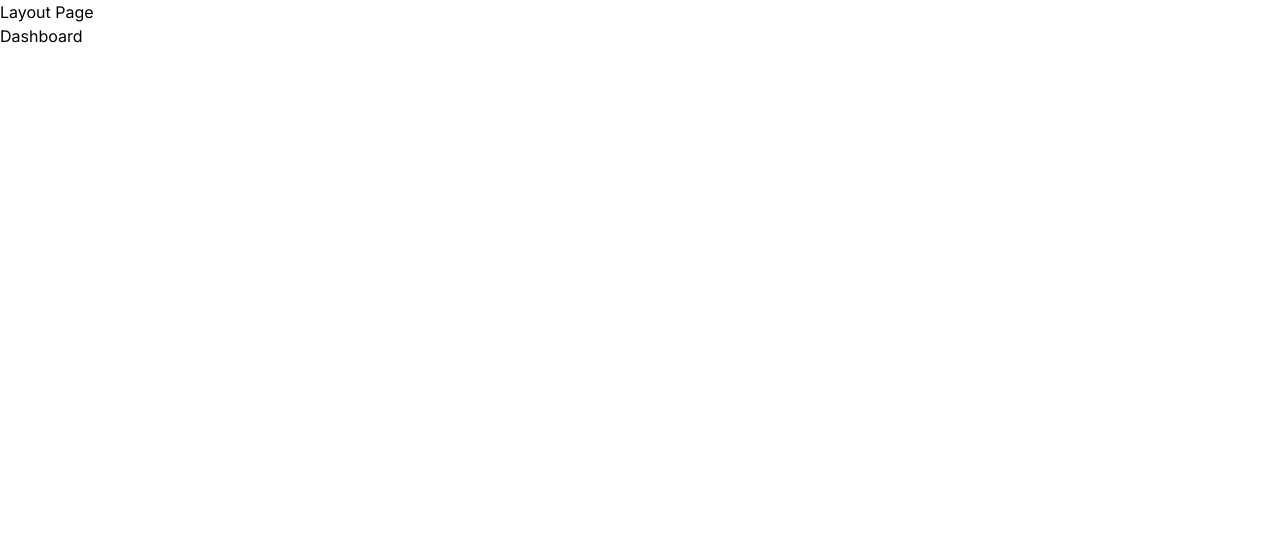
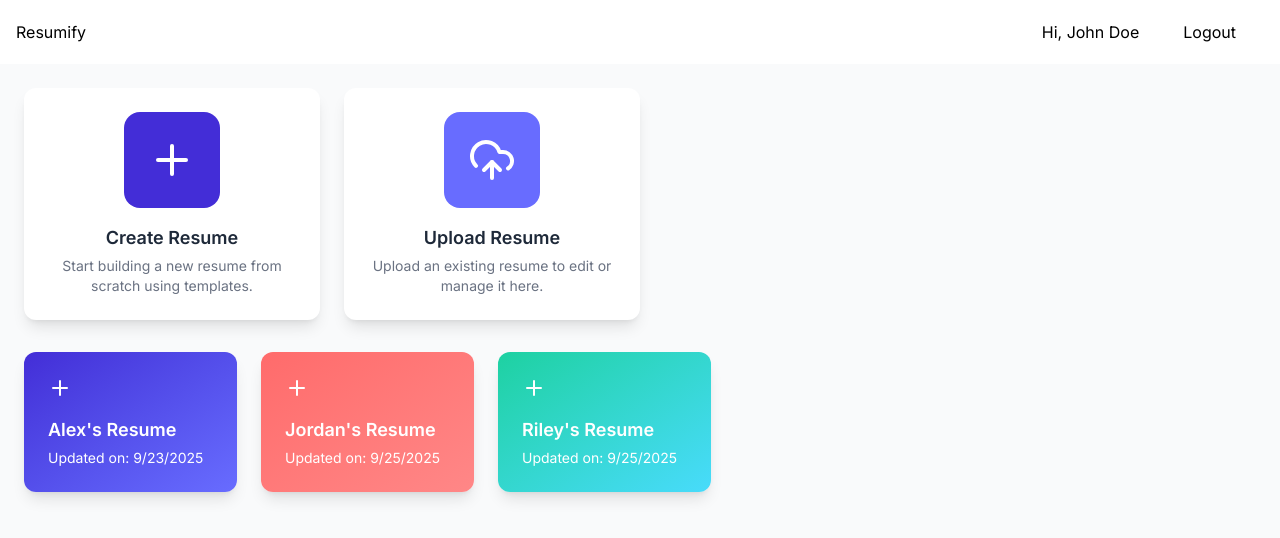
Before and after one commit to jobayerimtiaz/resumify-client, a React (Vite) app: page /app in a window 1280 px wide. Shown: the top 538 px of the page. Built offline with nearby package versions, Linux system fonts and the light colour scheme.

Commit message:
Dashboard created

```diff
--- /dev/null
+++ b/src/components/Navbar.jsx
@@ -0,0 +1,25 @@
+import { Link, useNavigate } from "react-router-dom";
+
+const Navbar = () => {
+  const user = { name: "John Doe" };
+  const navigate = useNavigate();
+  const logoutUser = () => {
+    navigate("/");
+  };
+  return (
+    <div className="shadow bg-white">
+      <nav className="flex items-center justify-between mx-auto px-4 py-3.5 ">
+        <Link to="/">
+          <h1>Resumify</h1>
+        </Link>
+        <div className="flex items-center gap-4">
+          <p>Hi, {user?.name}</p>
+          <button onClick={logoutUser} className="px-7 py-1.5">
+            Logout
+          </button>
+        </div>
+      </nav>
+    </div>
+  );
+};
+export default Navbar;
--- a/src/index.css
+++ b/src/index.css
@@ -4,3 +4,9 @@
 * {
   font-family: "Inter", sans-serif;
 }
+
+.input-field {
+  @apply w-full px-4 py-3 rounded-lg border border-gray-300
+           focus:border-[#432DD7] focus:ring-2 focus:ring-[#432DD7]/20
+           outline-none transition duration-200 text-gray-900 bg-white;
+}
--- a/src/pages/Dashboard.jsx
+++ b/src/pages/Dashboard.jsx
@@ -1,4 +1,134 @@
+import { useEffect, useState } from "react";
+import { dummyResumeData } from "../assets/assets";
+import {
+  Plus,
+  PencilIcon,
+  TrashIcon,
+  UploadCloudIcon,
+  XIcon,
+} from "lucide-react";
+import { useNavigate } from "react-router-dom";
+
 const Dashboard = () => {
-  return <div>Dashboard</div>;
+  const colors = [
+    "from-[#432DD7] to-[#686CFF]",
+    "from-[#FF6B6B] to-[#FF8787]",
+    "from-[#1DD1A1] to-[#48DBFB]",
+    "from-[#FFD93D] to-[#FFAD69]",
+    "from-[#6C5CE7] to-[#A29BFE]",
+    "from-[#FF9F43] to-[#FFC048]",
+    "from-[#00CEC9] to-[#00B894]",
+  ];
+
+  const [allResumes, setAllResumes] = useState([]);
+  const [showCreateResume, setShowCreateResume] = useState(false);
+  const [showUplaodResume, setShowUplaodResume] = useState(false);
+  const [title, setTitle] = useState("");
+  const [resume, setResume] = useState(null);
+  const [editResumeId, setEditResumeId] = useState("");
+
+  const navigate = useNavigate();
+
+  const createResume = (event) => {
+    event.preventDefault();
+    setShowCreateResume(false);
+    navigate(`/app/builder/res123`);
+  };
+
+  const loadAllResumes = () => {
+    setAllResumes(dummyResumeData);
+  };
+
+  useEffect(() => {
+    loadAllResumes();
+  }, []);
+
+  return (
+    <div className="p-6 bg-gray-50 min-h-screen">
+      {/* Top Action Cards */}
+      <div className="md:w-2/4 grid grid-cols-1 sm:grid-cols-2 gap-6 mb-8">
+        {/* Create Resume Card */}
+        <div className=" flex flex-col items-center justify-center p-6 bg-white rounded-xl shadow-lg hover:shadow-2xl cursor-pointer transition">
+          <div className="p-6 bg-[#432DD7] text-white rounded-2xl mb-4 flex items-center justify-center">
+            <Plus onClick={() => setShowCreateResume(true)} size={48} />
+          </div>
+          <h3 className="text-lg font-semibold text-gray-800">Create Resume</h3>
+          <p className="text-gray-500 text-sm mt-1 text-center">
+            Start building a new resume from scratch using templates.
+          </p>
+        </div>
+
+        {/* Upload Resume Card */}
+        <div className="flex flex-col items-center justify-center p-6 bg-white rounded-xl shadow-lg hover:shadow-2xl cursor-pointer transition">
+          <div className="p-6 bg-[#686CFF] text-white rounded-2xl mb-4 flex items-center justify-center">
+            <UploadCloudIcon size={48} />
+          </div>
+          <h3 className="text-lg font-semibold text-gray-800">Upload Resume</h3>
+          <p className="text-gray-500 text-sm mt-1 text-center">
+            Upload an existing resume to edit or manage it here.
+          </p>
+        </div>
+      </div>
+
+      {/* Resume Cards */}
+      <div className="md:w-3/4 grid grid-cols-1 sm:grid-cols-2 md:grid-cols-3 lg:grid-cols-4 gap-6">
+        {allResumes.map((resume, index) => {
+          const gradient = colors[index % colors.length];
+
+          return (
+            <div
+              key={index}
+              className={`relative p-6 rounded-xl shadow-lg text-white bg-linear-to-br ${gradient} hover:scale-105 transform transition-all group`}
+            >
+              <Plus size={24} className="mb-4" />
+              <h3 className="text-lg font-semibold">{resume.title}</h3>
+              <p className="text-sm mt-1">
+                Updated on: {new Date(resume.updatedAt).toLocaleDateString()}
+              </p>
+
+              {/* Hover actions */}
+              <div className="absolute top-3 right-3 flex gap-2 opacity-0 group-hover:opacity-100 transition-opacity">
+                <button className="bg-white/20 p-1 rounded hover:bg-white/40">
+                  <PencilIcon size={16} />
+                </button>
+                <button className="bg-white/20 p-1 rounded hover:bg-white/40">
+                  <TrashIcon size={16} />
+                </button>
+              </div>
+            </div>
+          );
+        })}
+        {showCreateResume && (
+          <form
+            onSubmit={createResume}
+            onClick={() => setShowCreateResume(false)}
+            className="fixed inset-0 backdrop-blur-sm bg-black/30 flex items-center justify-center z-50 p-4"
+          >
+            <div
+              onClick={(e) => e.stopPropagation()}
+              className="relative bg-white p-6 rounded-lg shadow-lg"
+            >
+              <h2 className="text-lg font-semibold mb-4">Create a Resume</h2>
+              <input
+                type="text"
+                className="border border-gray-300 rounded px-3 py-2 mb-4 w-full"
+              />
+              <button className="bg-blue-500 text-white px-4 py-2 rounded hover:bg-blue-600 w-full">
+                Create Resume
+              </button>
+              <XIcon
+                onClick={() => {
+                  setShowCreateResume(false);
+                  setTitle("");
+                }}
+                className="absolute top-2 right-2 w-5 h-5 text-gray-500 cursor-pointer hover:text-gray-700"
+              />
+            </div>
+          </form>
+        )}
+      </div>
+    </div>
+  );
 };
+
 export default Dashboard;
--- a/src/pages/Layout.jsx
+++ b/src/pages/Layout.jsx
@@ -1,9 +1,10 @@
 import { Outlet } from "react-router-dom";
+import Navbar from "../components/Navbar";
 
 const Layout = () => {
   return (
     <div>
-      <h1>Layout Page</h1>
+      <Navbar></Navbar>
       <div>
         <Outlet></Outlet>
       </div>
--- a/src/pages/Login.jsx
+++ b/src/pages/Login.jsx
@@ -1,4 +1,118 @@
-const Login = () => {
-  return <div>Login</div>;
+import { useState } from "react";
+import { Eye, EyeOff, Mail, User, Lock } from "lucide-react";
+
+const AuthForm = () => {
+  const [isLogin, setIsLogin] = useState(true);
+  const [showPassword, setShowPassword] = useState(false);
+  const [formData, setFormData] = useState({
+    name: "",
+    email: "",
+    password: "",
+  });
+
+  const toggleForm = () => setIsLogin(!isLogin);
+
+  const handleChange = (e) => {
+    setFormData({ ...formData, [e.target.name]: e.target.value });
+  };
+
+  const handleSubmit = (e) => {
+    e.preventDefault();
+    if (isLogin) {
+      console.log("Login data:", {
+        email: formData.email,
+        password: formData.password,
+      });
+    } else {
+      console.log("Signup data:", formData);
+    }
+  };
+
+  return (
+    <div className="min-h-screen flex items-center justify-center bg-gray-50">
+      <div className="w-full max-w-md bg-white shadow-md rounded-xl p-8">
+        <h2 className="text-2xl font-semibold mb-6 text-center">
+          {isLogin ? "Login" : "Sign Up"}
+        </h2>
+
+        <form onSubmit={handleSubmit} className="flex flex-col gap-4">
+          {!isLogin && (
+            <div className="relative">
+              <User
+                className="absolute left-3 top-1/2 -translate-y-1/2 text-gray-400"
+                size={20}
+              />
+              <input
+                type="text"
+                name="name"
+                placeholder="Full Name"
+                value={formData.name}
+                onChange={handleChange}
+                className="w-full pl-10 pr-3 py-2 border rounded-lg focus:outline-none focus:ring-2 focus:ring-[#432DD7]"
+                required
+              />
+            </div>
+          )}
+
+          <div className="relative">
+            <Mail
+              className="absolute left-3 top-1/2 -translate-y-1/2 text-gray-400"
+              size={20}
+            />
+            <input
+              type="email"
+              name="email"
+              placeholder="Email"
+              value={formData.email}
+              onChange={handleChange}
+              className="w-full pl-10 pr-3 py-2 border rounded-lg focus:outline-none focus:ring-2 focus:ring-[#432DD7]"
+              required
+            />
+          </div>
+
+          <div className="relative">
+            <Lock
+              className="absolute left-3 top-1/2 -translate-y-1/2 text-gray-400"
+              size={20}
+            />
+            <input
+              type={showPassword ? "text" : "password"}
+              name="password"
+              placeholder="Password"
+              value={formData.password}
+              onChange={handleChange}
+              className="w-full pl-10 pr-10 py-2 border rounded-lg focus:outline-none focus:ring-2 focus:ring-[#432DD7]"
+              required
+            />
+            <button
+              type="button"
+              onClick={() => setShowPassword(!showPassword)}
+              className="absolute right-3 top-1/2 -translate-y-1/2 text-gray-500"
+            >
+              {showPassword ? <EyeOff size={18} /> : <Eye size={18} />}
+            </button>
+          </div>
+
+          <button
+            type="submit"
+            className="w-full py-2 mt-2 bg-[#432DD7] text-white font-medium rounded-lg hover:opacity-90 transition"
+          >
+            {isLogin ? "Login" : "Sign Up"}
+          </button>
+        </form>
+
+        <p className="text-center mt-4 text-gray-600">
+          {isLogin ? "Don't have an account?" : "Already have an account?"}{" "}
+          <button
+            onClick={toggleForm}
+            className="text-[#432DD7] font-semibold hover:underline"
+          >
+            {isLogin ? "Sign Up" : "Login"}
+          </button>
+        </p>
+      </div>
+    </div>
+  );
 };
-export default Login;
+
+export default AuthForm;
```
